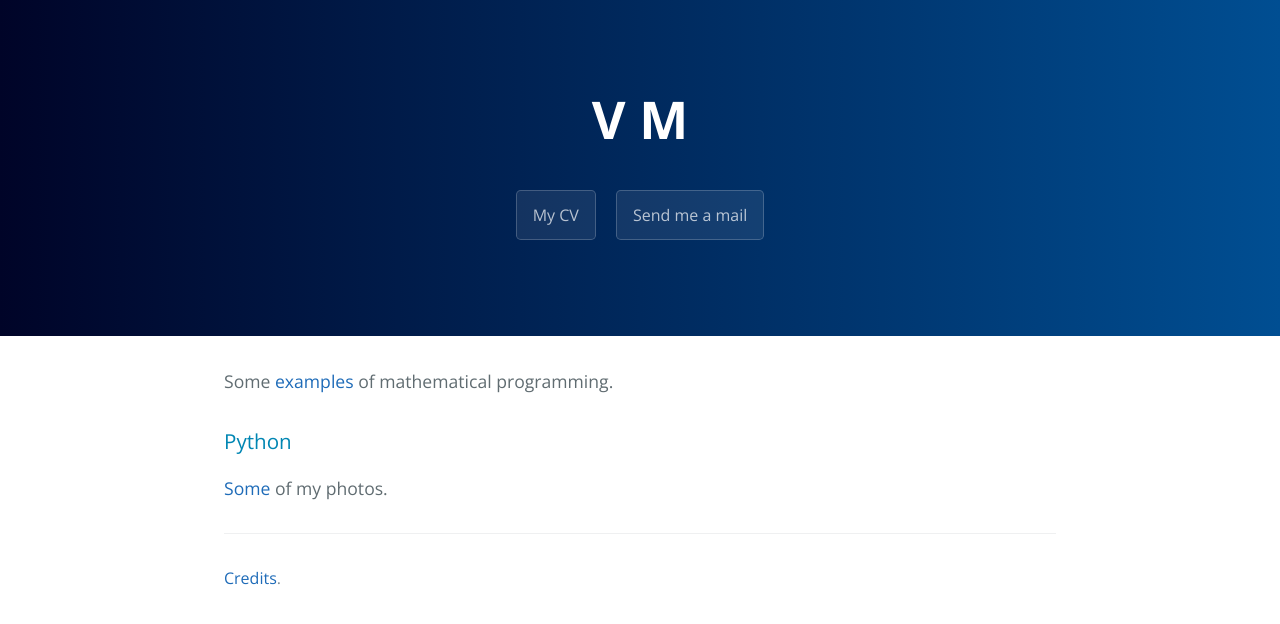
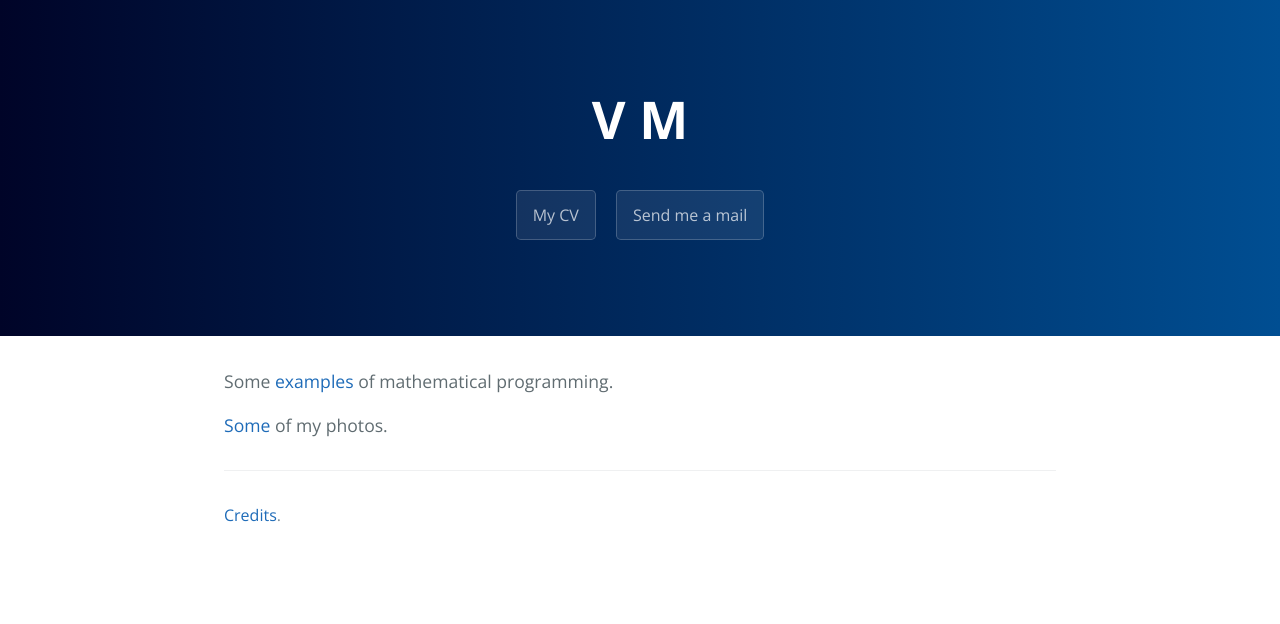
Before and after one commit to vlmeg/vlmeg.github.io, a Jekyll site: the page built from index.md, in a window 1280 px wide. Shown: the top 624 px of the page. Built offline with Jekyll 4.4.1, drawn with Linux system fonts in a browser that asks for light colours; the repository's description, which GitHub fills in, is left out.

Commit message:
Update index.md

```diff
--- a/index.md
+++ b/index.md
@@ -5,9 +5,6 @@ layout: default
 
 
 Some [examples](math_prog) of mathematical programming.
-
-
-### Python
 
 
 [Some](http://vlmeg.eu3.biz/#) of my photos.
```
